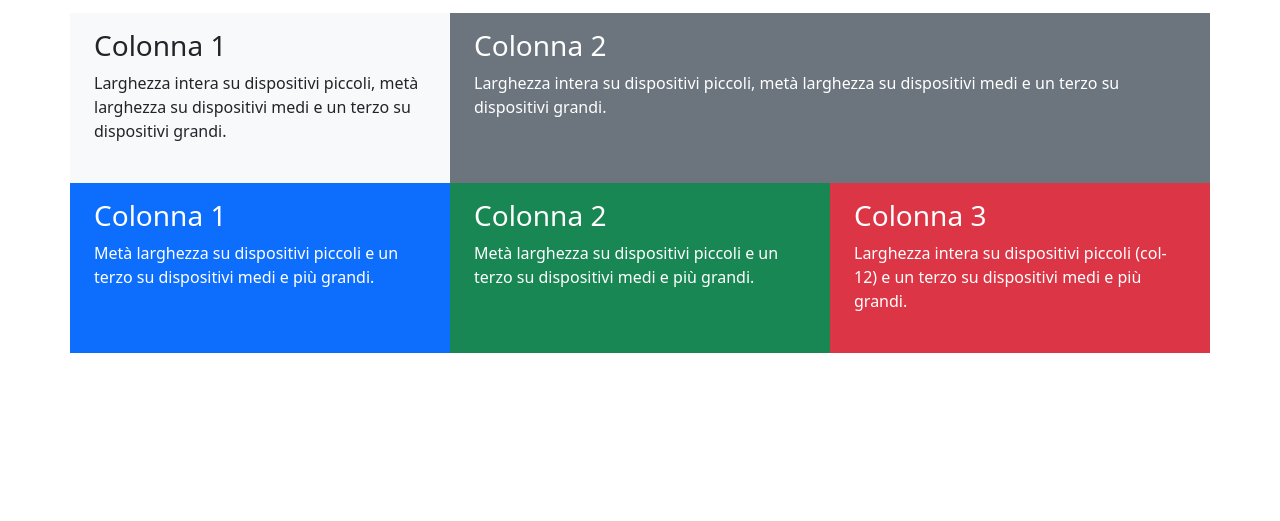
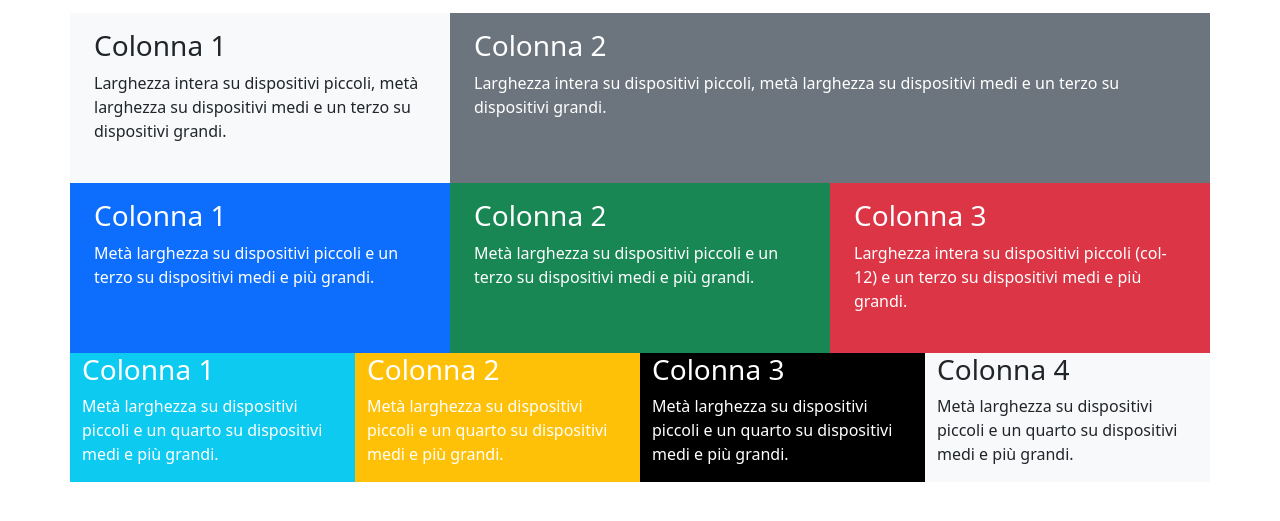
Before and after one commit to MattiaZecchinato/htmlcss-bootstrap-layout, a plain HTML site: page index.html in a window 1280 px wide. Shown: the part 73-594 px from the top of the page. Drawn offline with nearby package versions, Linux system fonts and the light colour scheme.

Commit message:
feat: add 3rd container

```diff
--- a/index.html
+++ b/index.html
@@ -101,6 +101,58 @@
 
             </div>
 
+            <!-- 3rd container -->
+            <div class="container">
+
+                <div class="row">
+                    <div class="col-6 col-md-3 bg-info text-white">
+
+                        <h2 class="fs-3">Colonna 1</h2>
+                        <p>
+                            Metà larghezza su dispositivi
+                            piccoli e un quarto su
+                            dispositivi medi e più grandi.
+                        </p>
+
+                    </div>
+
+                    <div class="col-6 col-md-3 bg-warning text-white">
+
+                        <h2 class="fs-3">Colonna 2</h2>
+                        <p>
+                            Metà larghezza su dispositivi
+                            piccoli e un quarto su
+                            dispositivi medi e più grandi.
+                        </p>
+
+                    </div>
+
+                    <div class="col-6 col-md-3 bg-black text-white">
+
+                        <h2 class="fs-3">Colonna 3</h2>
+                        <p>
+                            Metà larghezza su dispositivi
+                            piccoli e un quarto su
+                            dispositivi medi e più grandi.
+                        </p>
+
+                    </div>
+
+                    <div class="col-6 col-md-3 bg-light">
+
+                        <h2 class="fs-3">Colonna 4</h2>
+                        <p>
+                            Metà larghezza su dispositivi
+                            piccoli e un quarto su
+                            dispositivi medi e più grandi.
+                        </p>
+
+                    </div>
+
+                </div>
+
+            </div>
+
 
         </main>
 
```
